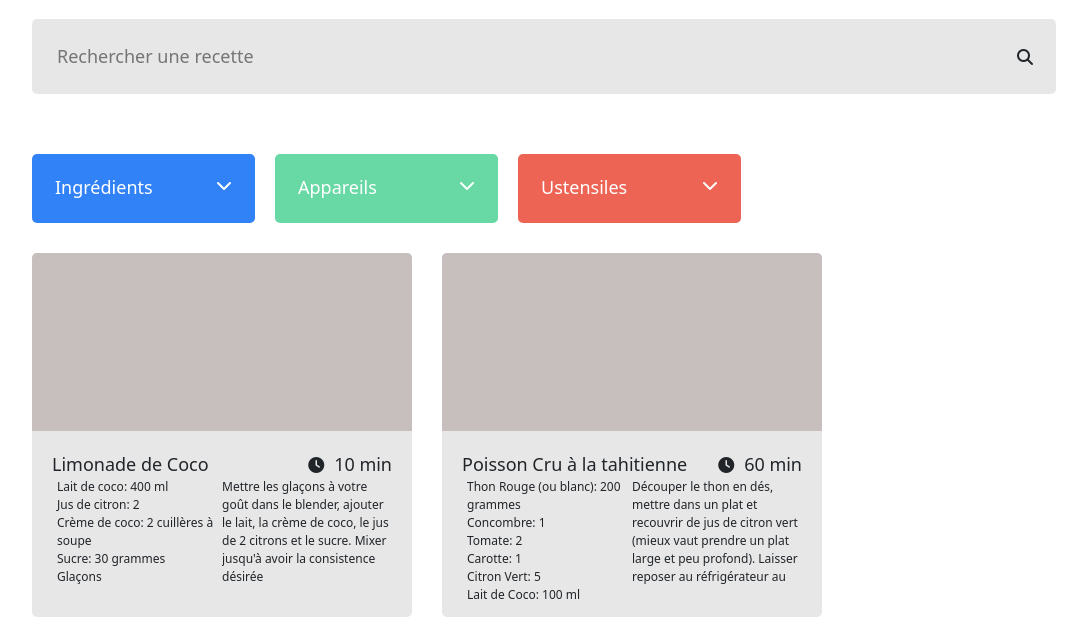
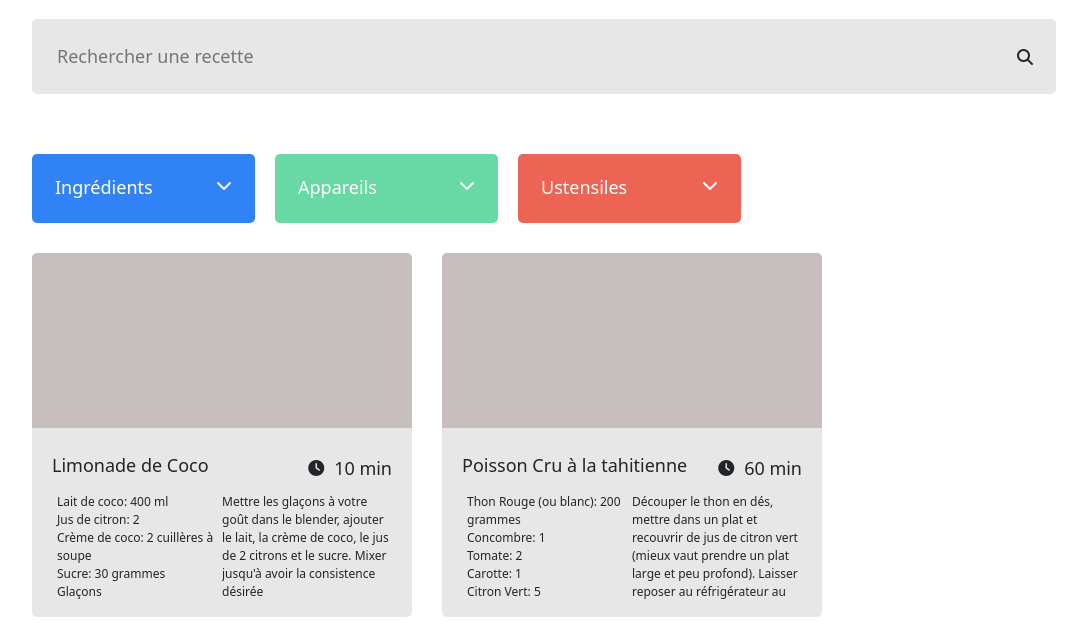
Before and after one commit to JustineLo/P7, a plain HTML site: page index.html in a window 1280 px wide. Shown: the part 155-799 px from the top of the page, without its empty margins (96-1183 px from the left). Drawn offline with nearby package versions, Linux system fonts and the light colour scheme.

Commit message:
small css fixes on cards

```diff
--- a/js/script.js
+++ b/js/script.js
@@ -206,9 +206,7 @@ async function displayOneRecipe(recipe) {
     const recipeContainer = document.createElement('div');
     recipeContainer.setAttribute('class', 'recipe-container');
     recipeContainer.innerHTML = `
-        <div class="recipe-img">
-
-        </div>
+        <div class="recipe-img"></div>
         <div class="recipe-info">
             <div class="recipe-header">
                 <h3>${recipe.name}</h3>
--- a/style.css
+++ b/style.css
@@ -201,7 +201,7 @@ header h1 {
 }
 
 .recipe-info {
-    padding: 20px;
+    padding: 15px 20px;
 }
 
 .recipe-header {
@@ -209,6 +209,14 @@ header h1 {
     justify-content: space-between;
     align-items: center;
     width: 100%;
+}
+
+.recipe-header h3 {
+    width: 240px;
+    height: 45px;
+    display: flex;
+    align-items: center;
+    margin-bottom: 5px;
 }
 
 .recipe-header p {
@@ -233,6 +241,8 @@ header h1 {
     height: 100%;
     box-sizing: border-box;
     padding-left: 5px;
+    overflow: hidden;
+    text-overflow: ellipsis;
 }
 
 .recipe-description {
```
